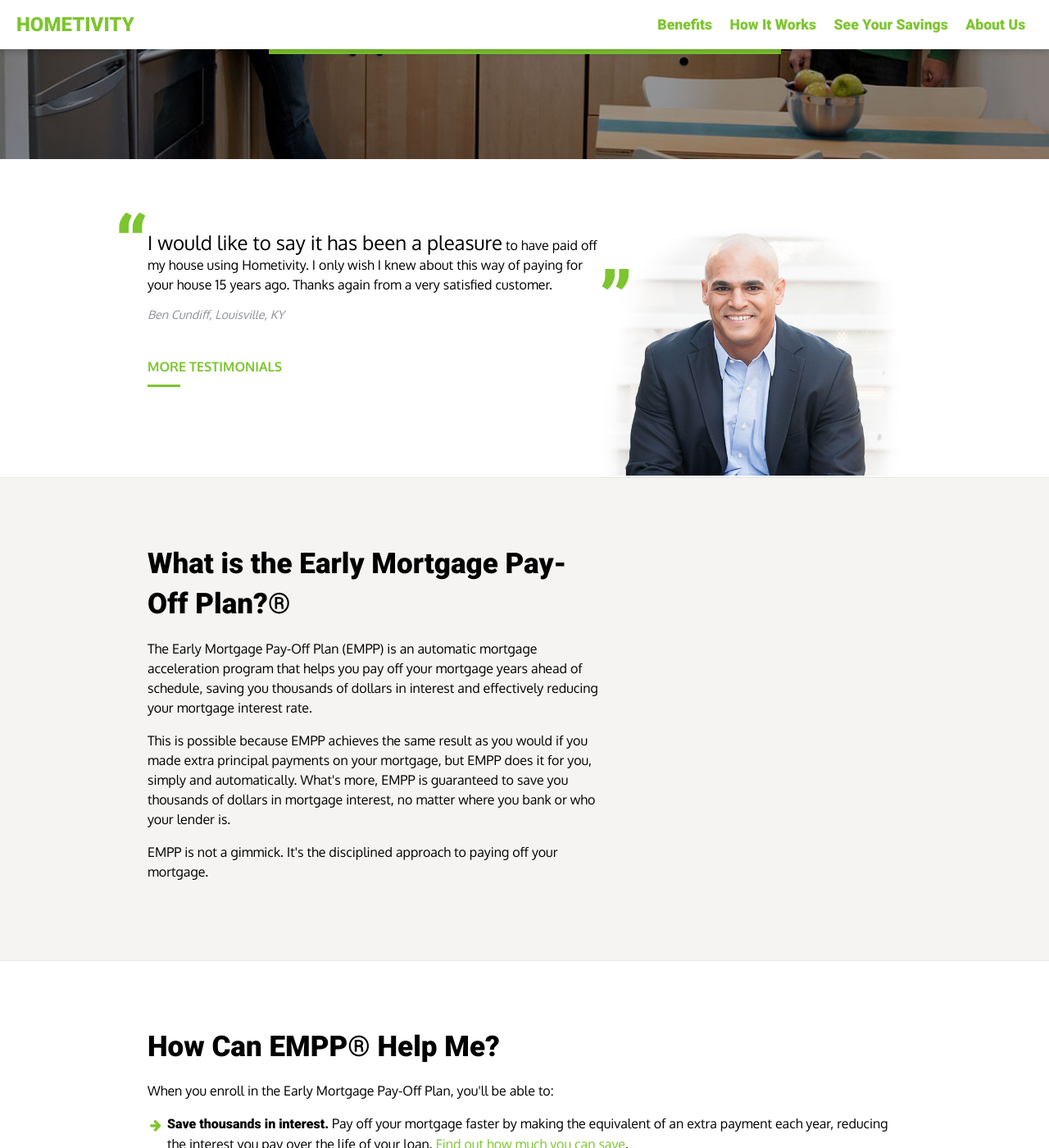
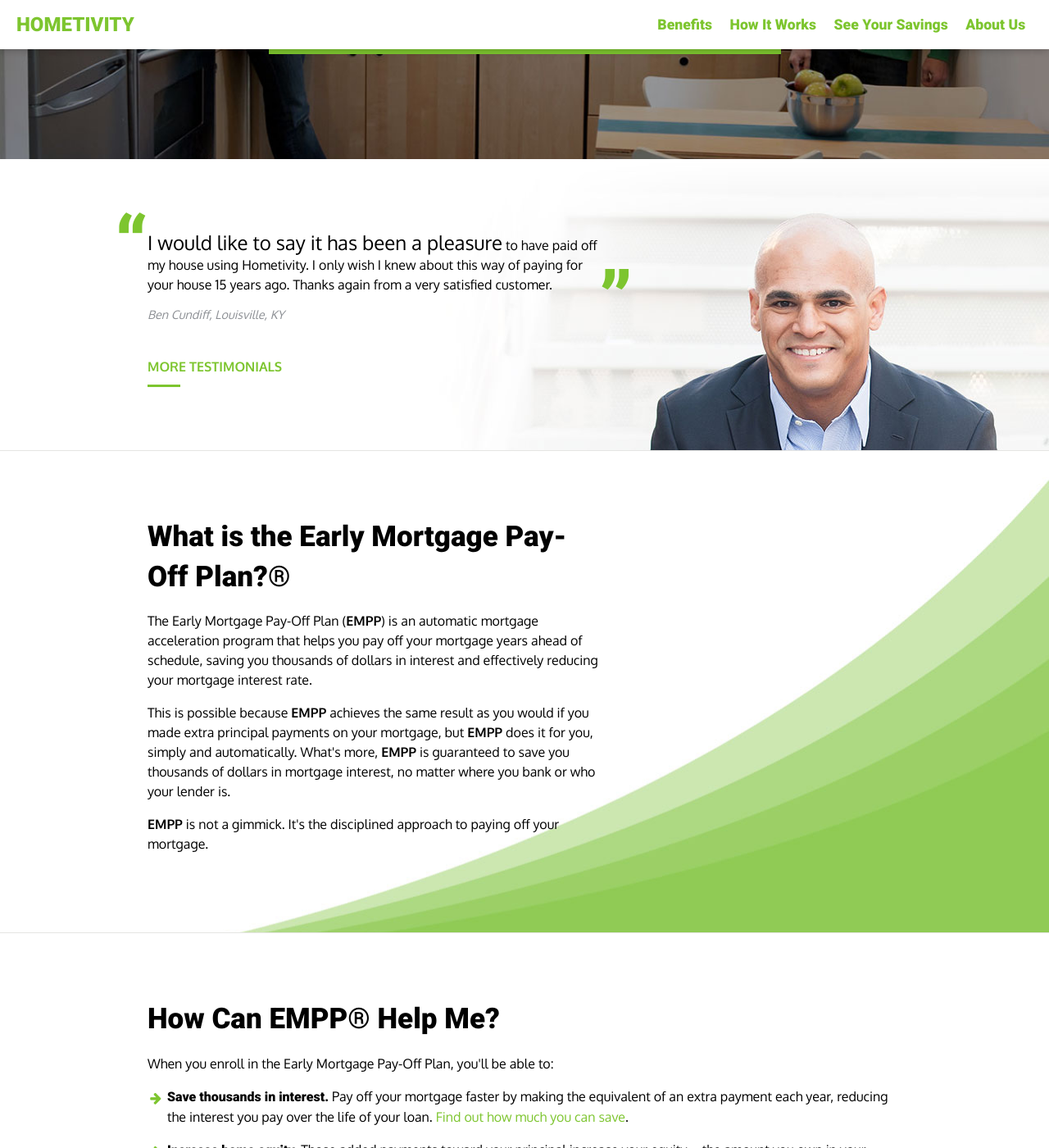
Before and after one commit to kristenzirkler/hometivity-demo, a Jekyll site: the page built from index.html, in a window 1280 px wide and 1400 px high, scrolled down 374 px. Shown: the whole window at 82% size. Built offline with Jekyll 4.4.1, drawn with Linux system fonts in a browser that asks for light colours; nearby versions of some CDN libraries.

Commit message:
proper url for local & prod

```diff
--- a/_includes/header.html
+++ b/_includes/header.html
@@ -1,12 +1,12 @@
 <div class="site-navigation">
   <div class="inner">
-    <a class="logo" href="/">Hometivity</a>
-    <a class="mobile-toggle" href="/"><i class="fa fa-bars"></i></a>
+    <a class="logo" href="{{ site.baseurl }}/">Hometivity</a>
+    <a class="mobile-toggle" href="{{ site.baseurl }}/"><i class="fa fa-bars"></i></a>
     <ul class="nav">
-        <li><a href="/benefits">Benefits</a></li>
-        <li><a href="/how-it-works">How It Works</a></li>
-        <li><a href="/calculate-savings">See Your Savings</a></li>
-        <li><a href="/about">About Us</a></li>
+        <li><a href="{{ site.baseurl }}/benefits">Benefits</a></li>
+        <li><a href="{{ site.baseurl }}/how-it-works">How It Works</a></li>
+        <li><a href="{{ site.baseurl }}/calculate-savings">See Your Savings</a></li>
+        <li><a href="{{ site.baseurl }}/about">About Us</a></li>
     </ul>
   </div>
 </div>
--- a/_layouts/default.html
+++ b/_layouts/default.html
@@ -12,7 +12,7 @@
 
 <link rel="stylesheet" href="{{ site.baseurl }}/css/style.css">
 
-<script src="{{ page.path }}js/vendor/modernizr-2.6.2.min.js"></script>
+<script src="{{ site.baseurl }}/js/vendor/modernizr-2.6.2.min.js"></script>
 <link href="http://fonts.googleapis.com/css?family=Oxygen:400,700|Roboto:900" rel="stylesheet" type="text/css">
 
 <!-- replace with only the icons needed -->
@@ -25,7 +25,6 @@
     <p class="browsehappy">You are using an <strong>outdated</strong> browser. Please <a href="http://browsehappy.com/">upgrade your browser</a> to improve your experience.</p>
 <![endif]-->
 {% include header.html %}
-{{ site.domain }}{{ site.production }}
 {% if page.title != "Home" %}
 <div class="page-header">
   <div class="inner">
@@ -44,11 +43,11 @@
 </div>
 
 <script src="//ajax.googleapis.com/ajax/libs/jquery/1.11.0/jquery.min.js"></script>
-<script>window.jQuery || document.write('<script src="{{ page.path }}js/vendor/jquery-1.11.0.min.js"><\/script>')</script>
+<script>window.jQuery || document.write('<script src="{{ site.baseurl }}/js/vendor/jquery-1.11.0.min.js"><\/script>')</script>
 
-<script src="{{ page.path }}js/main.js"></script>
+<script src="{{ site.baseurl }}/js/main.js"></script>
 
-<!-- Google Analytics -->
+<!-- Google Analytics -  Random Demo Sites -->
 <script>
   (function(i,s,o,g,r,a,m){i['GoogleAnalyticsObject']=r;i[r]=i[r]||function(){
   (i[r].q=i[r].q||[]).push(arguments)},i[r].l=1*new Date();a=s.createElement(o),
--- a/css/style.css
+++ b/css/style.css
@@ -376,6 +376,11 @@
   .slide:nth-child(even) {
     background-color: #f5f4f2; }
 
+.bg-image {
+  background-size: cover;
+  background-position: center top;
+  position: relative; }
+
 .intro-hero {
   padding: 120px 60px 60px;
   background-image: url("../img/home-image.jpg");
@@ -440,7 +445,16 @@
     font-size: 35px;
     margin-bottom: .5em; }
   .slide h3, .slide p {
-    width: 60%; } }
+    width: 60%; }
+
+  .empp {
+    font-weight: bold; }
+
+  .testimonial {
+    background-image: url("../img/slide-bg-testimonial.jpg"); }
+
+  .chart {
+    background-image: url("../img/slide-bg-chart.jpg"); } }
 @media all and (min-width: 800px) {
   .testimonial {
     overflow: hidden; }
--- a/index.html
+++ b/index.html
@@ -13,9 +13,8 @@
 
 <div class="content">
 
-  <div class="slide testimonial">
+  <div class="slide left-space testimonial bg-image" style="">
     <div class="inner">
-      <div class="photo"><img src="img/testimonial-ben.jpg" alt="Ben Cundiff, Louisville, KY" /></div>
       <div class="quote">
         <p><strong>I would like to say it has been a pleasure</strong> to have paid off my house using Hometivity. I only wish I knew about this way of paying for your house 15 years ago. Thanks again from a very satisfied customer.</p>
         <em>Ben Cundiff, Louisville, KY</em>
@@ -24,18 +23,18 @@
     </div>
   </div>
 
-  <div class="slide ">
+  <div class="slide right-space bg-image chart">
     <div class="inner">
       <h3>What is the Early Mortgage Pay-Off Plan?<sup>&reg;</sup></h3>
-      <p>The <strong>Early Mortgage Pay-Off Plan (EMPP)</strong> is an automatic mortgage acceleration program that helps you pay off your mortgage years ahead of schedule, saving you thousands of dollars in interest and effectively reducing your mortgage interest rate.</p>
-      <p>This is possible because EMPP achieves the same result as you would if you made extra principal payments on your mortgage, but EMPP does it for you, simply and automatically. What's more, EMPP is guaranteed to save you thousands of dollars in mortgage interest, <strong>no matter where you bank or who your lender is</strong>.</p>
-      <p><strong>EMPP is not a gimmick.</strong> It's the disciplined approach to paying off your mortgage.</p>
+      <p>The <strong>Early Mortgage Pay-Off Plan (<span class="empp">EMPP</span>)</strong> is an automatic mortgage acceleration program that helps you pay off your mortgage years ahead of schedule, saving you thousands of dollars in interest and effectively reducing your mortgage interest rate.</p>
+      <p>This is possible because <span class="empp">EMPP</span> achieves the same result as you would if you made extra principal payments on your mortgage, but <span class="empp">EMPP</span> does it for you, simply and automatically. What's more, <span class="empp">EMPP</span> is guaranteed to save you thousands of dollars in mortgage interest, <strong>no matter where you bank or who your lender is</strong>.</p>
+      <p><strong><span class="empp">EMPP</span> is not a gimmick.</strong> It's the disciplined approach to paying off your mortgage.</p>
     </div>
   </div>
 
   <div class="slide">
     <div class="inner">
-        <h3>How Can EMPP<sup>&reg;</sup> Help Me?</h3>
+        <h3>How Can <span class="empp">EMPP</span><sup>&reg;</sup> Help Me?</h3>
         <p>When you enroll in the Early Mortgage Pay-Off Plan, you'll be able to:</p>
         <ul class="bullets">
             <li><strong>Save thousands in interest.</strong> Pay off your mortgage faster by making the equivalent of an extra payment each year, reducing the interest you pay over the life of your loan. <a href="CalcSavings.aspx">Find out how much you can save</a>.</li>
```
Also changed, not shown: scss/pages.scss (+20 -1 lines), img/slide-bg-chart.jpg (added), img/slide-bg-testimonial.jpg (added), 1 other file.
